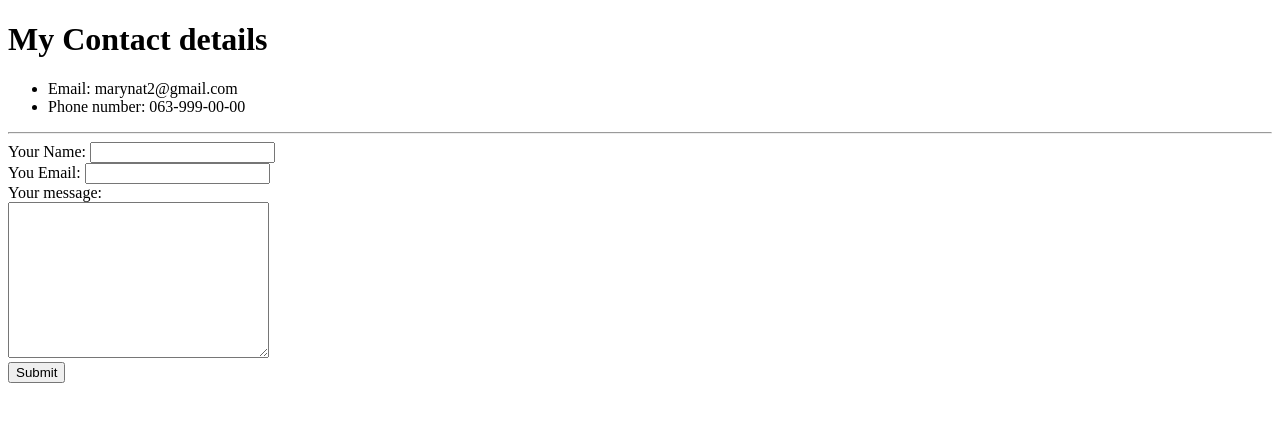
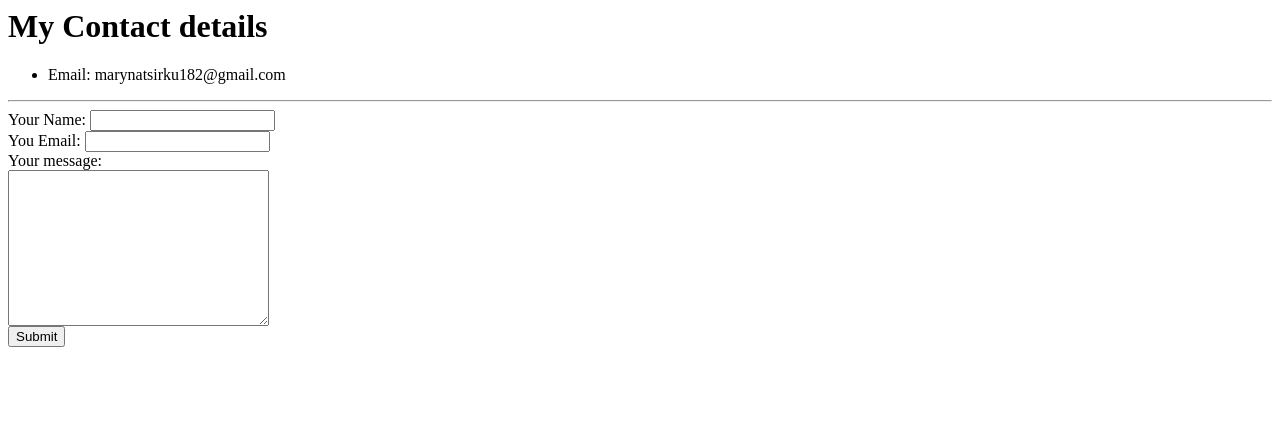
Before and after one commit to Marinair182/cv, a plain HTML site: page contacts.html in a window 1280 px wide. Drawn offline with Linux system fonts and the light colour scheme.

Commit message:
Update contacts.html

```diff
--- a/contacts.html
+++ b/contacts.html
@@ -1,4 +1,3 @@
-<!DOCTYPE html>
 <html lang="en">
   <head>
       <meta charset="UTF-8">
@@ -7,8 +6,7 @@
   <body>
     <h1>My Contact details</h1>
     <ul>
-      <li>Email: marynat2@gmail.com</li>
-      <li>Phone number: 063-999-00-00</li>
+      <li>Email: marynatsirku182@gmail.com</li>
     </ul>
     <hr>
   <form class="" action="mailto:marynatsirkun182@gmail.com" method="post" enctype="text/plain">
```
